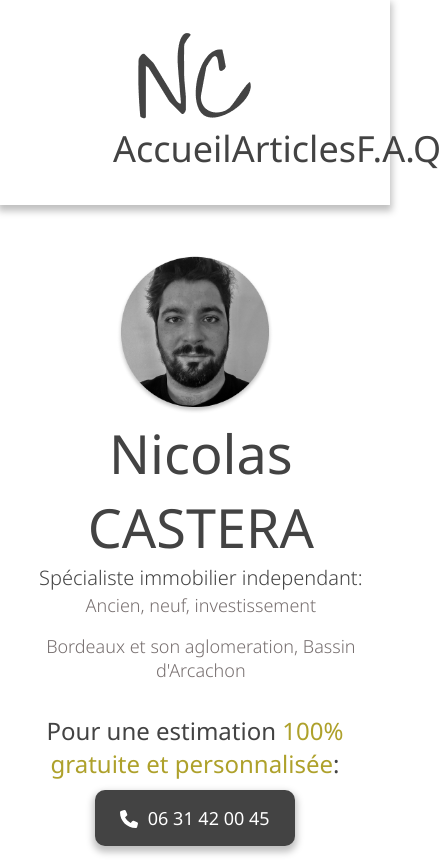
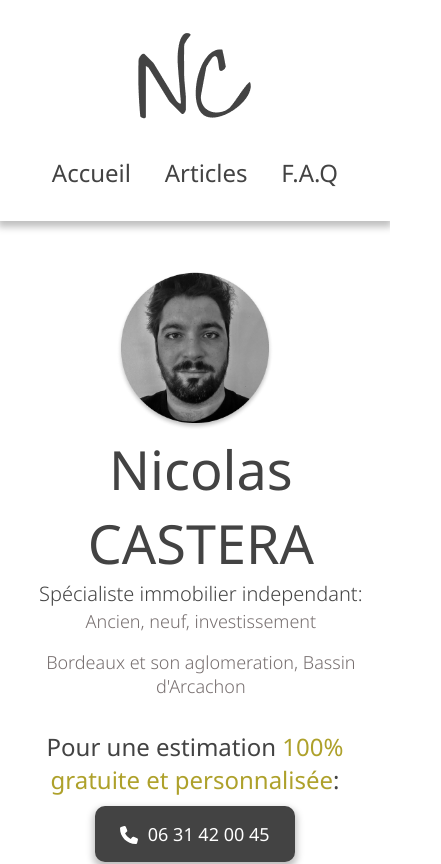
Before and after one commit to magicniclus/monIndependant, a React (Create React App) app: page / in a window 390 px wide. Shown: the top 864 px of the page, 441 px wide, since content can reach past the window. Built offline with nearby package versions, Linux system fonts and the light colour scheme.

Commit message:
Update _navBar.scss

```diff
--- a/src/components/navBar/_navBar.scss
+++ b/src/components/navBar/_navBar.scss
@@ -38,6 +38,10 @@ header{
         }
         .content{
             width: 50%;
+            @media screen and (max-width: 768px) {
+                min-width: 20em;
+                margin-top: 2em;
+            }
             ul{
                 display: flex;
                 justify-content: space-around;
@@ -47,6 +51,15 @@ header{
                         text-decoration: none;
                         font-size: 36px;
                         color: $darkPrimary;
+                        @media screen and (max-width: 768px) {
+                            font-size: 24px;
+                        }
+                    }
+                    .active{
+                        text-decoration:underline;
+                        @media screen and (max-width: 768px) {
+                            text-decoration: overline;
+                        }
                     }
                 }
             }
```
